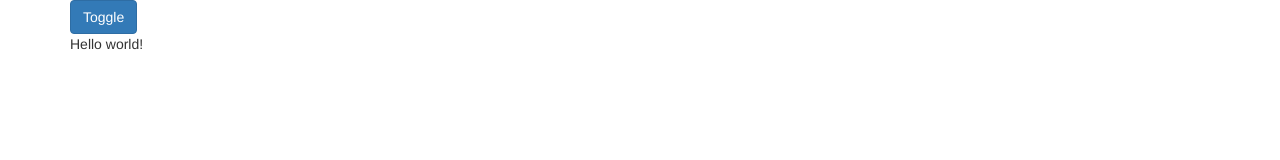
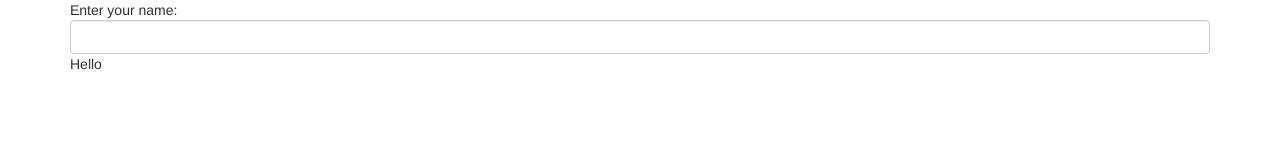
Before and after one commit to rocity/ngswift, a website: page src/index.html in a window 1280 px wide. Drawn offline with nearby package versions, Linux system fonts and the light colour scheme.

Commit message:
Apply filter on text

```diff
--- a/src/index.html
+++ b/src/index.html
@@ -13,10 +13,8 @@
 </head>
 <body ng-app="ngswift">
     <div class="container">
-        <div ng-controller="NgSwiftController">
-            <button ng-click="toggle()" class="btn btn-primary">Toggle</button>
-            <p ng-show="visible">Hello world!</p>
-        </div>
+        Enter your name: <input class="form-control" ng-model="name" />
+        <p>Hello {{ name | uppercase }}</p>
     </div>
 </body>
 </html>
--- a/src/js/app.js
+++ b/src/js/app.js
@@ -1,8 +1 @@
-angular.module("ngswift", [])
-    .controller("NgSwiftController", function ($scope) {
-        $scope.visible = true;
-
-        $scope.toggle = function() {
-            $scope.visible = !$scope.visible;
-        };
-    })
+angular.module("ngswift", []);
```
